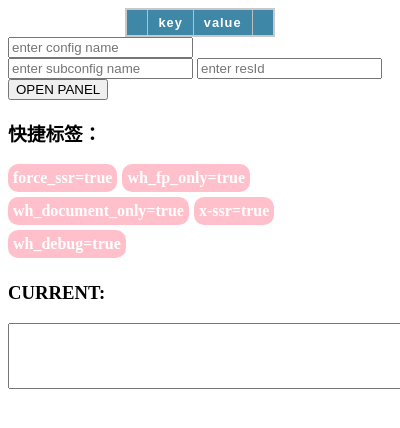
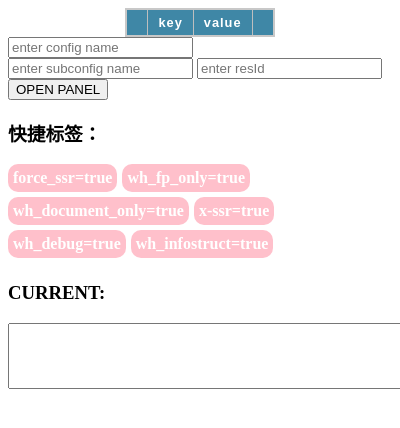
Before and after one commit to HomyeeKing/homybe, a browser extension: page popup.html in a window 400 px wide. Drawn offline with Linux system fonts and the light colour scheme.

Commit message:
chore: add wh_infostruct=true

```diff
--- a/popup.html
+++ b/popup.html
@@ -38,6 +38,7 @@
       <div class="tag">wh_document_only=true</div>
       <div class="tag">x-ssr=true</div>
       <div class="tag">wh_debug=true</div>
+      <div class="tag">wh_infostruct=true</div>
     </section>
     <!-- current url container -->
     <div>
```
